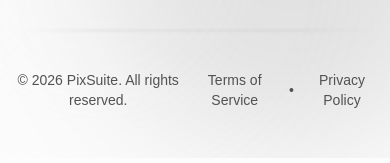
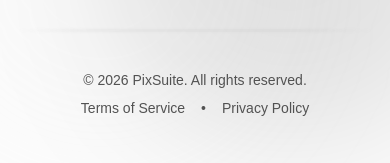
Before and after one commit to csfahad/pixsuite, a Next.js app: page / in a window 390 px wide. Shown: the part 5141-5304 px from the top of the page. Built offline with nearby package versions, Linux system fonts and the light colour scheme; no server answers.

Commit message:
fix(footer): fix footer links in sm devices

```diff
--- a/src/components/footer/index.tsx
+++ b/src/components/footer/index.tsx
@@ -58,13 +58,15 @@ export default function Footer() {
                                 </div>
                             </div>
                         </div>
-                        <div className="flex items-center justify-center space-x-4 mt-2 text-sm text-muted-foreground relative z-10">
+                        <div className="flex flex-col md:flex-row items-center justify-center gap-2 md:gap-4 mt-2 text-sm text-muted-foreground relative z-10">
                             <p className="text-sm text-muted-foreground text-center relative z-10">
                                 © {new Date().getFullYear()} PixSuite. All rights reserved.
                             </p>
-                            <Link href="/terms" className="hover:text-primary transition-colors">Terms of Service</Link>
-                            <span>•</span>
-                            <Link href="/privacy" className="hover:text-primary transition-colors">Privacy Policy</Link>
+                            <div className="flex items-center space-x-4">
+                                <Link href="/terms" className="hover:text-primary transition-colors">Terms of Service</Link>
+                                <span>•</span>
+                                <Link href="/privacy" className="hover:text-primary transition-colors">Privacy Policy</Link>
+                            </div>
                         </div>
                     </div>
                 </motion.div>
```
